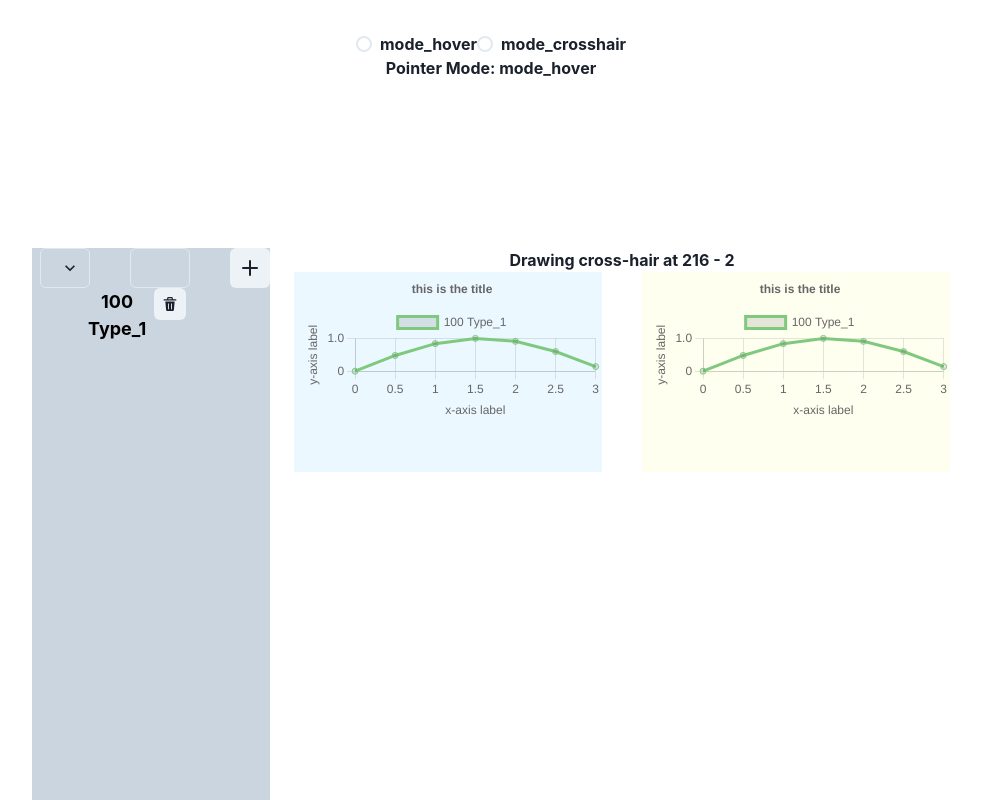
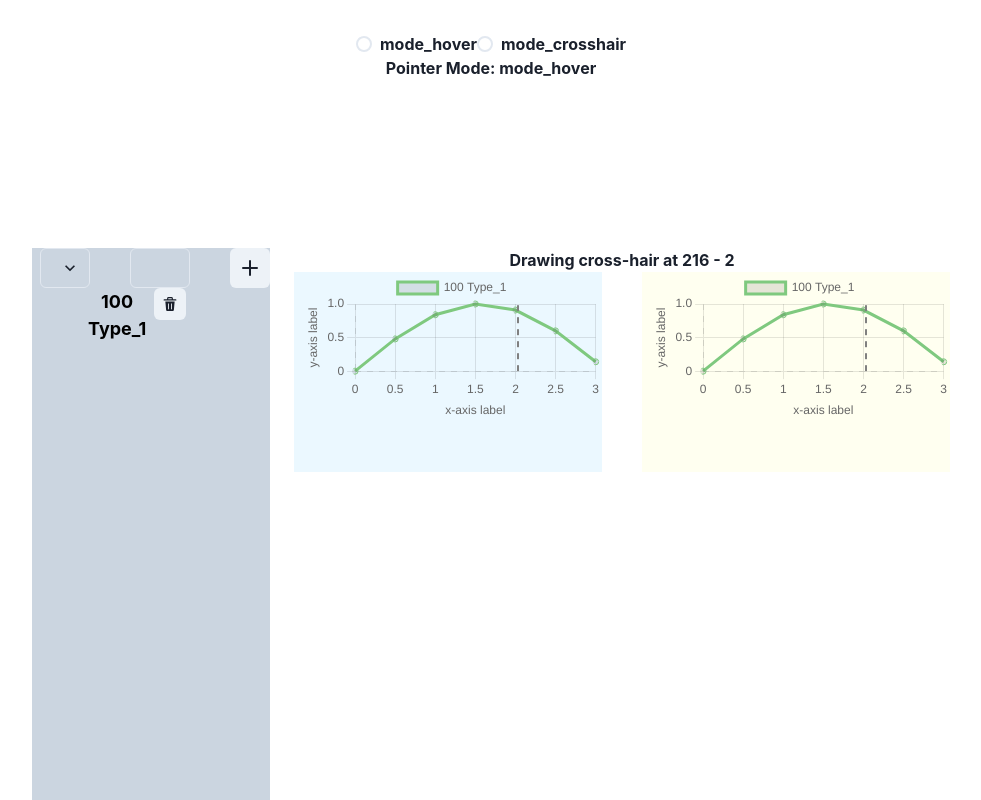
Before and after one commit to rkube/react_scopes, a React (Vite) app: page / in a window 1280 px wide. Shown: the top 800 px of the page, without its empty margins (149-1130 px from the left). Built offline with nearby package versions, Linux system fonts and the light colour scheme.

Commit message:
event listener now created in afterInit. Still lots of confusion.

```diff
--- a/src/App.tsx
+++ b/src/App.tsx
@@ -57,8 +57,6 @@ function App() {
   }
 
 
-
-
   return (
   <>
     <ChakraProvider>
--- a/src/components/chart_area.tsx
+++ b/src/components/chart_area.tsx
@@ -2,9 +2,8 @@
 import { useState, useRef } from "react"
 import { Grid, GridItem } from "@chakra-ui/react"
 
-import { Plugin as PluginC} from "chart.js"
-
 import MyPlot from "./mychart"
+import { Chart as ChartJS } from "chart.js"
 import { cross_hair_t, ptr_mode_t, signal_t } from "../types/all_types"
 import { cross_hair_plugin, crosshair_plugin_i } from "./cross_hair_plugin"
 
@@ -33,12 +32,13 @@ function ScopesGrid({signal_list, ptr_mode}: {signal_list: signal_t[], ptr_mode:
 
     // Today I learned: Don't put this in a stateful variable. Just assemble the list
     // based on the props this component receives and pass that list to the MyPlot component
-    let plugin_list = []
-    if (ptr_mode == "mode_crosshair") {
-        plugin_list.push(new cross_hair_plugin(xtalk_ref, chart_cb))
-    } else {
-        console.log("Not crosshair")
-    }
+    let plugin_list = [new cross_hair_plugin(xtalk_ref, chart_cb)]
+    // plugin_list.push(new cross_hair_plugin(xtalk_ref, chart_cb))
+    // if (ptr_mode == "mode_crosshair") {
+    //     plugin_list.push(new cross_hair_plugin(xtalk_ref, chart_cb))
+    // }
+
+    // ChartJS.register(new cross_hair_plugin(xtalk_ref, chart_cb))
 
 
     return (
--- a/src/components/cross_hair_plugin.tsx
+++ b/src/components/cross_hair_plugin.tsx
@@ -20,13 +20,18 @@ interface crosshair_plugin_i extends Plugin {
     events: (keyof HTMLElementEventMap)[] | undefined
     sync_ref: React.MutableRefObject<cross_hair_t>
     xtalk_cb: (new_crosshair_val: cross_hair_t) => void;
+    // install:(chart: Chart, args: event_args_i) => void;
+    // reset:(chart: Chart, args: event_args_i) => void;
+    // afterInit: (chart: Chart) => void;
+    // destroy: (chart: Chart) => void;
+    afterInit: (chart: Chart, args: any) => void;
     afterEvent: (chart: Chart, args: event_args_i, options: any) => void;
     afterDraw: (chart: Chart, args: any) => void;
 }
 
 export { type crosshair_plugin_i }
 
-// A plugin the pushes the index of the nearest point that the mouse is
+// A plugin that pushes the index of the nearest point that the mouse is
 // hovering to to the parent through a callback.
 // Relevant tutorials: https://www.youtube.com/watch?v=X0nXI9sPMgA
 class cross_hair_plugin implements crosshair_plugin_i {
@@ -37,39 +42,41 @@ class cross_hair_plugin implements crosshair_plugin_i {
 
     constructor(_sr: React.MutableRefObject<cross_hair_t>,
             _cb: (new_crosshair_val: cross_hair_t) => void) {
-        console.log("Creating new crosshair plugin")
         this.id = "crosshair_plugin"
         this.events = ["mousemove" as keyof HTMLElementEventMap]
         this.xtalk_cb = _cb
         this.sync_ref = _sr
     }
 
-    afterEvent = (chart: Chart, args: event_args_i) => {
-        // console.log("This is after_event: ", chart)
+    afterInit = (chart: Chart, args: any) => {
+        // console.log("This if afterInit")
         const {canvas} = chart;
 
-        // this function picks up the nearest value in our plot
         function nearest_value(mousemove: MouseEvent, chart: Chart, cb: (new_crosshair_val: cross_hair_t) => void){
             // Try and find some data points
-            const points = chart.getElementsAtEventForMode(mousemove, 'nearest',
-                {intersect: false}, true)
+            try{
+                const points = chart.getElementsAtEventForMode(mousemove, 'nearest',
+                    {intersect: false}, true)
             // points.length will be > 0 (that is, set) when a dataset point is near the cursor position.
             if (points.length){
                 // Store x and y pixel of the datapoint we are hovering over through the callback
                 const new_crosshair_coords: cross_hair_t = {x: points[0].element.x, y: points[0].element.y}
                 cb( new_crosshair_coords )
             }
+            } catch (error){
+
+            }
         }
-        // If the event is inside the chart area, add an eventListener which
-        // extracts the closest data point to the cursor position.
-        if(args.inChartArea) {
-            canvas.addEventListener('mousemove', (e) => nearest_value(e, chart, this.xtalk_cb))
-        }
+
+        canvas.addEventListener('mousemove', (e) => nearest_value(e, chart, this.xtalk_cb))
+    }
+
+    afterEvent = (chart: Chart, args: event_args_i) => {
     }
 
     afterDraw = (chart: Chart, args: any) => {
-        console.log("Calling afterDraw")
         const { ctx, chartArea: {bottom, top}, data } = chart
+        // console.log("afterDraw, ctx=", ctx)
         if(data.datasets) {
             if (this.sync_ref.current.x != undefined) {
                 ctx.beginPath()
@@ -83,6 +90,10 @@ class cross_hair_plugin implements crosshair_plugin_i {
         }
     }
 
+    // destroy(chart) {
+    //     console.log("==== destroy =====")
+    // }
+
 }
 
 export { cross_hair_plugin }
--- a/src/components/mychart.tsx
+++ b/src/components/mychart.tsx
@@ -2,13 +2,14 @@
 
 import { useRef, useEffect } from 'react';
 import { cross_hair_t, ptr_mode_t, signal_t, to_str, type_e } from '../types/all_types'
-import { Chart, ChartType, Plugin as PluginC, registerables, ChartOptions } from 'chart.js';
-import { Line } from 'react-chartjs-2';
+import { Chart as ChartJS, ChartType, Plugin as PluginC, registerables, ChartOptions } from 'chart.js';
+import { Chart, Line } from 'react-chartjs-2';
+
+// import {Chart as ChartA} from 'chart.js/auto'
 
 import { cross_hair_plugin, crosshair_plugin_i } from './cross_hair_plugin';
 
 
-Chart.register(...registerables);
 
 const pick_color = (sig_type:type_e): string => {
     switch(sig_type) {
@@ -30,7 +31,31 @@ const pick_color = (sig_type:type_e): string => {
 const MyPlot = ({signals, plugin_list}: { signals: signal_t[], plugin_list: any[]}) => {
     // Reference to the plot in this component
     const chartRef = useRef(null)
-    console.log("plugin_list = ", plugin_list)
+
+
+
+
+    ChartJS.register(...registerables);
+
+
+    // if (plugin_list[0]) {
+    //     console.log("Registering plugin:")
+    //     ChartJS.register(plugin_list[0])
+    // }
+
+    // if(ChartJS.getChart(chartRef.current) && ChartJS.getChart(chartRef.current)._plugins._cache) {
+    //     console.log("1---- chartref = ", ChartJS.getChart(chartRef.current))
+    //     console.log("cache: ", ChartJS.getChart(chartRef.current)._plugins._cache)
+    //     console.log("plugin enabled: ", ChartJS.getChart(chartRef.current)?.isPluginEnabled("crosshair_plugin"))
+    // }
+
+
+    // // console.log("plugin_list = ", plugin_list)
+    // if(ChartJS.getChart(chartRef.current)) {
+    //     console.log("2----- chartref = ", ChartJS.getChart(chartRef.current))
+    //     console.log("--- plugins = ", ChartJS.getChart(chartRef.current)._plugins)
+    //     // console.log("plugin enabled: ", ChartJS.getChart(chartRef.current)?.isPluginEnabled("crosshair_plugin"))
+    // }
 
 
     // Generate datasets from the signal list that are passed to the LinePlot
@@ -46,15 +71,6 @@ const MyPlot = ({signals, plugin_list}: { signals: signal_t[], plugin_list: any[
         responsive: true,
         interaction: {
             mode: 'nearest'
-        },
-        plugins: {
-            title: {
-                display: true,
-                text: ' this is the title '
-            },
-            // crosshair_plugin: {
-            //     lineColor: 'blue'
-            // }
         },
         scales: {
             x: {
@@ -85,7 +101,7 @@ const MyPlot = ({signals, plugin_list}: { signals: signal_t[], plugin_list: any[
         // Access current chart: https://github.com/reactchartjs/react-chartjs-2/issues/654#issuecomment-849418843
         if (chartRef.current) {
             console.log("e = ", e)
-            const chart = Chart.getChart(chartRef.current)
+            const chart = ChartJS.getChart(chartRef.current)
             // console.log("chart = ", chart)
             // This returns the nearest indices???
             // console.log("ge (index) = ", chart?.getElementsAtEventForMode(e, 'index', {intersect: true}))
@@ -133,13 +149,11 @@ const MyPlot = ({signals, plugin_list}: { signals: signal_t[], plugin_list: any[
         datasets: signal_datasets
     };
 
-    console.log("ref = ", chartRef)
-
     return(
         <>
         {/* // If we want to pass plugins we can also do this like: */}
-        {/* <Line ref={chartRef} data={data} options={options} plugins={[my_crosshair_plugin]} onClick={lineplot_callback}/> */}
         <Line ref={chartRef} data={data} options={options} plugins={plugin_list} onClick={lineplot_callback}/>
+        {/* <Line ref={chartRef} data={data} options={options} onClick={lineplot_callback}/> */}
         </>
     )
 }
```
